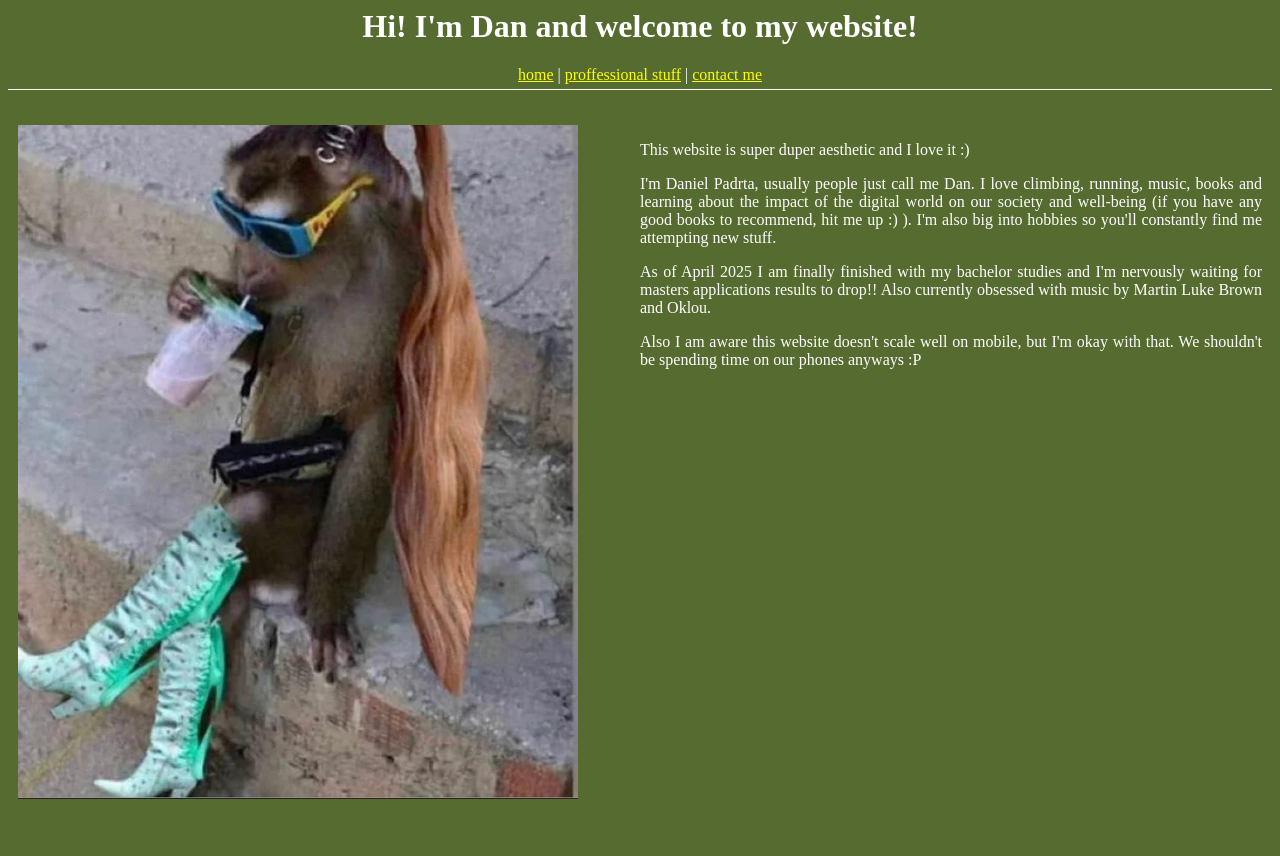
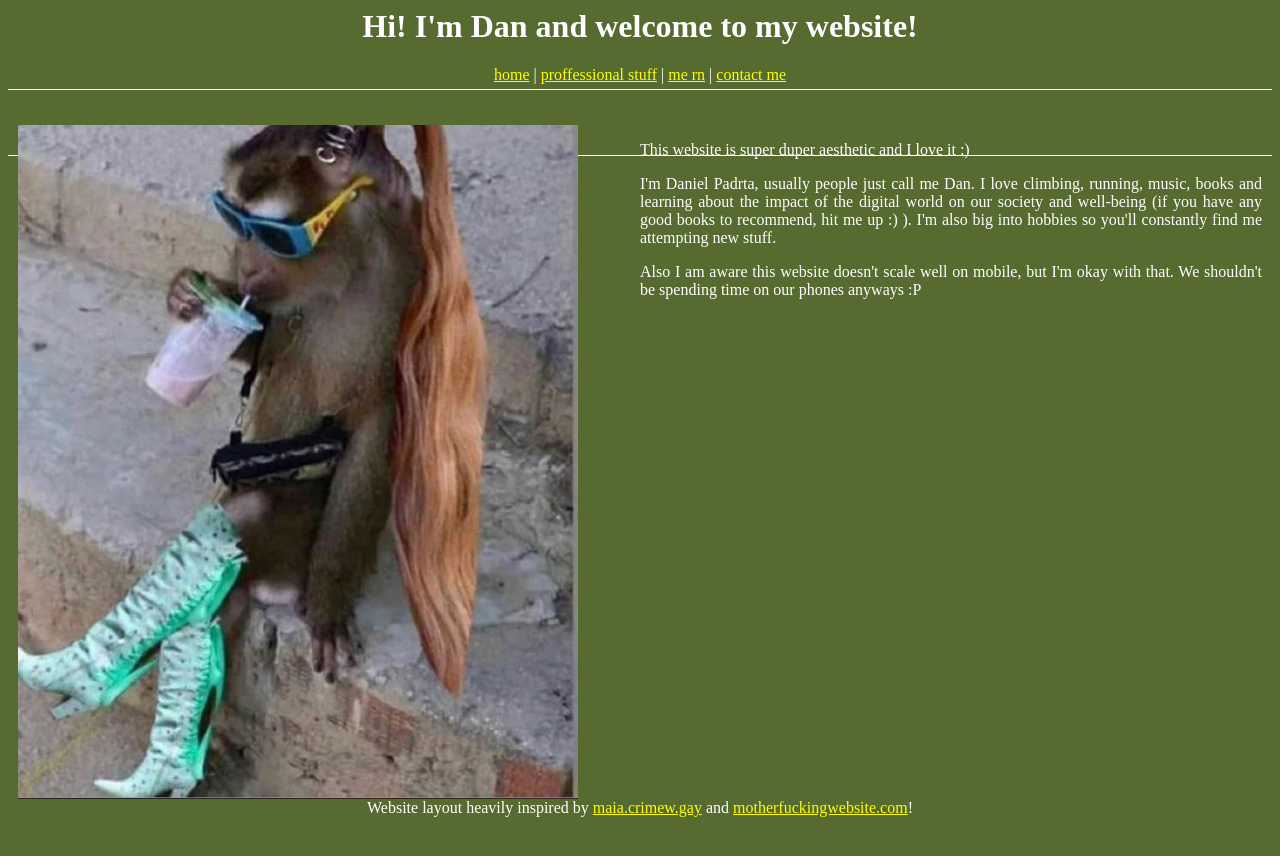
Before and after one commit to danpadcz/danpadcz.github.io, a Jekyll site: the page built from index.html, in a window 1280 px wide. Shown: the top 856 px of the page. Built offline with Jekyll 4.4.1, drawn with Linux system fonts in a browser that asks for light colours.

Commit message:
move now to own page

```diff
--- a/_layouts/ilikegreen.html
+++ b/_layouts/ilikegreen.html
@@ -12,15 +12,18 @@
         <nav>
             <a href="/index.html">home</a> |
             <a href="/imsoprofessional.html">proffessional stuff</a> |
+            <a href="/howimfeelingnow.m3u.html">me rn</a> |
             <a href="/contactmeee.html">contact me</a>
         </nav>
     </header>
     <div style="padding: 10px;">
         {{ content }}
     </div>
-    <!-- <footer id="site_footer">
-        <p>hi :]</p>
-    </footer> -->
+    <footer id="site_footer">
+        <p>
+            Website layout heavily inspired by <a href="https://maia.crimew.gay/">maia.crimew.gay</a> and <a href="https://motherfuckingwebsite.com/">motherfuckingwebsite.com</a>!
+        </p>
+    </footer>
 </body>
 
 </html>
--- a/index.html
+++ b/index.html
@@ -11,9 +11,6 @@
         I'm Daniel Padrta, usually people just call me Dan. I love climbing, running, music, books and learning about the impact of the digital world on our society and well-being (if you have any good books to recommend, hit me up :) ). I'm also big into hobbies so you'll constantly find me attempting new stuff.
     </p>
     <p>
-        As of April 2025 I am finally finished with my bachelor studies and I'm nervously waiting for masters applications results to drop!! Also currently obsessed with music by Martin Luke Brown and Oklou.
-    </p>
-    <p>
         Also I am aware this website doesn't scale well on mobile, but I'm okay with that. We shouldn't be spending time on our phones anyways :P
     </p>
     </div>
```
Also changed, not shown: howimfeelingnow.m3u.md (added, +7 -0 lines).
